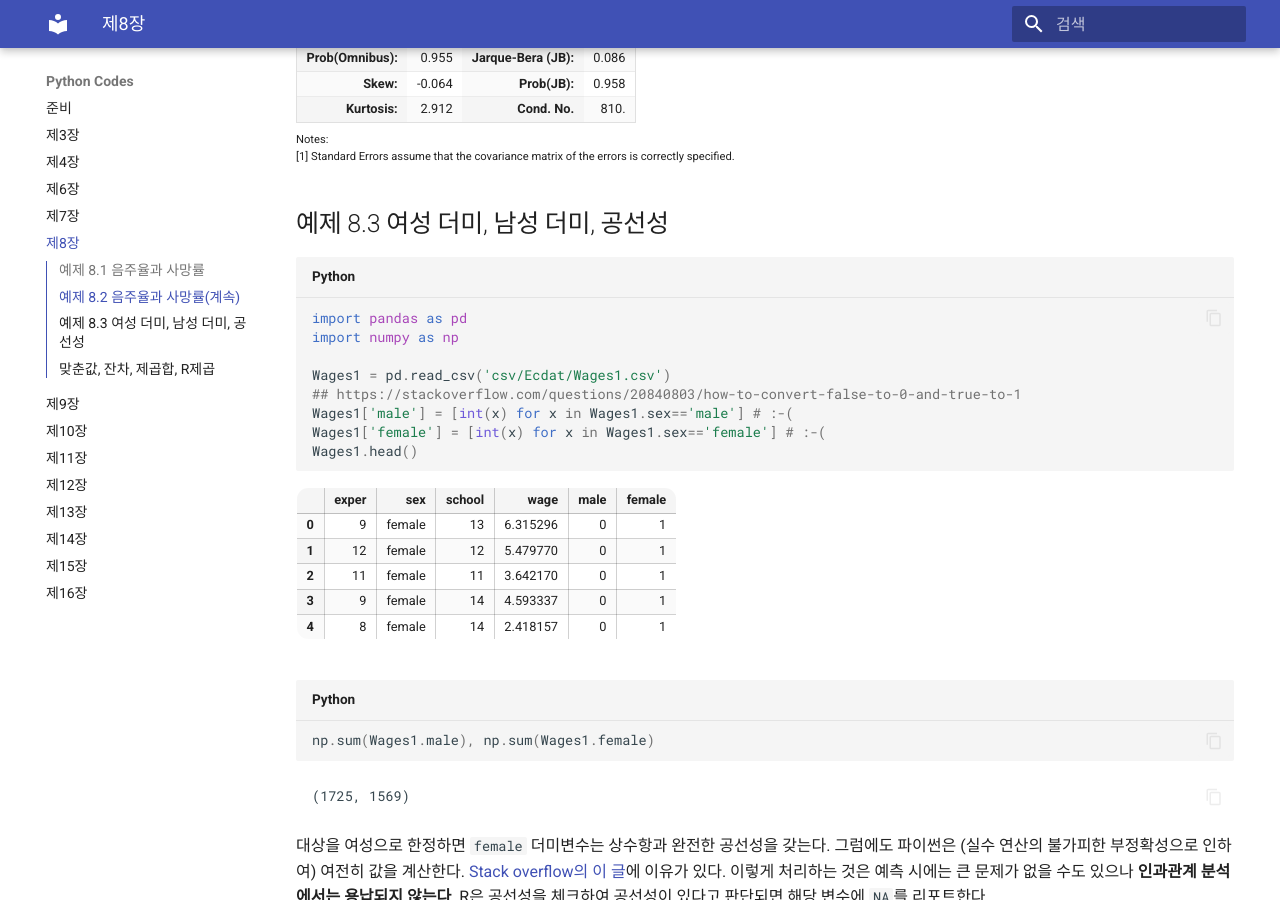
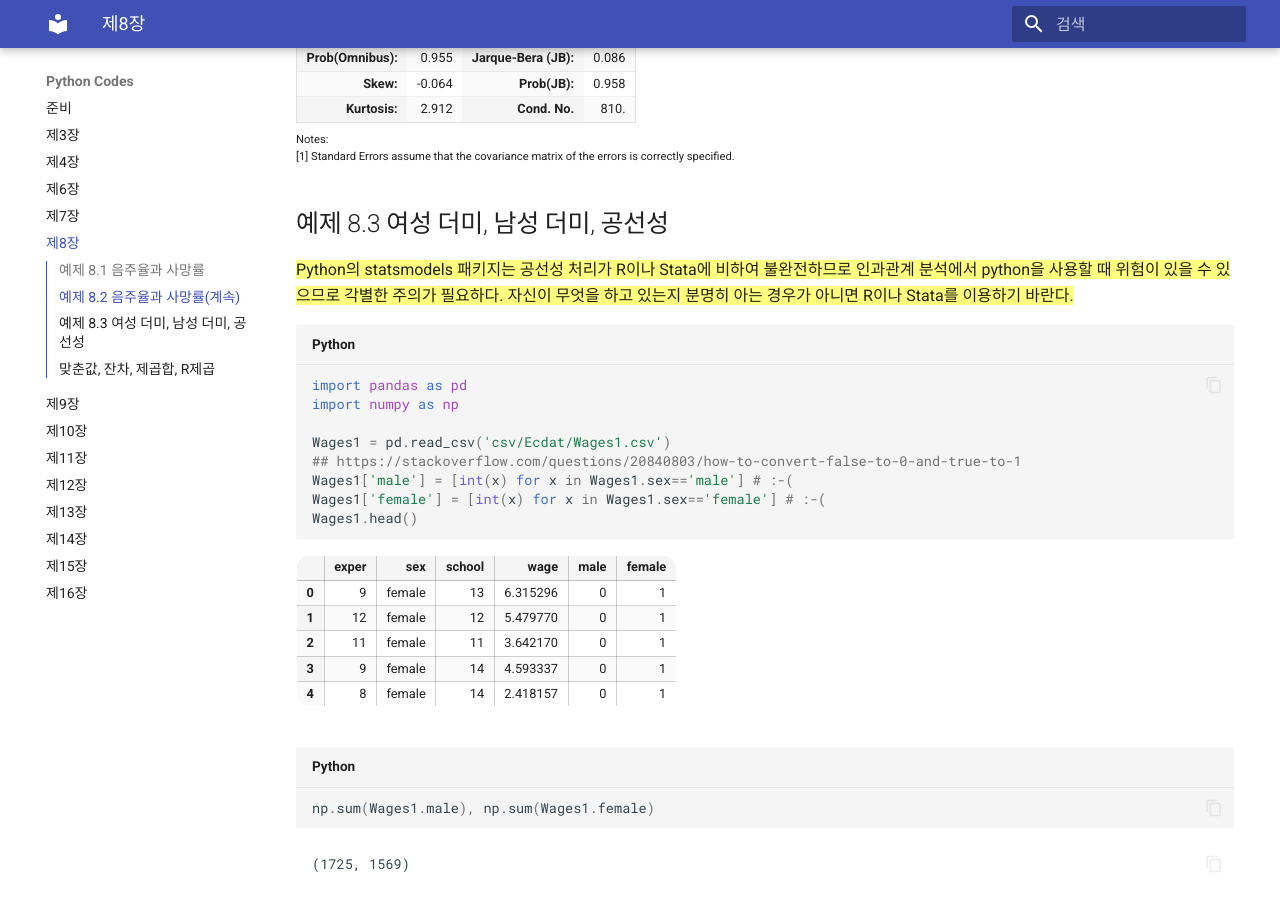
Before and after one commit to chan079/loepy, an MkDocs documentation site: the page built from docs/08.md, in a window 1280 px wide and 900 px high, scrolled down 1906 px. Built offline with MkDocs 1.6.1 and Material for MkDocs 9.7.7, drawn with Linux system fonts in a browser that asks for light colours.

Commit message:
Update 08.md

````diff
--- a/docs/08.md
+++ b/docs/08.md
@@ -163,6 +163,9 @@ Notes:<br/>[1] Standard Errors assume that the covariance matrix of the errors i
 
 
 ## 예제 8.3 여성 더미, 남성 더미, 공선성
+
+
+<mark>Python의 statsmodels 패키지는 공선성 처리가 R이나 Stata에 비하여 불완전하므로 인과관계 분석에서 python을 사용할 때 위험이 있을 수 있으므로 각별한 주의가 필요하다. 자신이 무엇을 하고 있는지 분명히 아는 경우가 아니면 R이나 Stata를 이용하기 바란다.</mark>
 
 
 ```python
````
